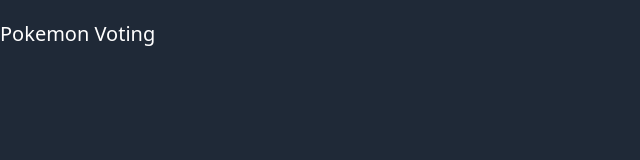
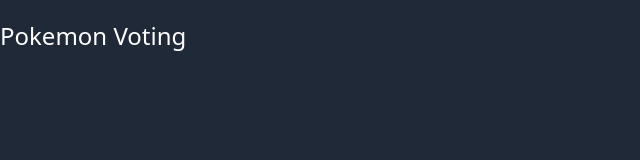
Before and after one commit to nraziz/vote, a Next.js app: page / in a window 1280 px wide. Shown: the top 160 px of the page, without its empty margins (0-640 px from the left). Built offline with nearby package versions, Linux system fonts and the light colour scheme.

Commit message:
text size bigger

```diff
--- a/pages/index.tsx
+++ b/pages/index.tsx
@@ -8,7 +8,7 @@
       <Head>
           <title>Pokemon Voting</title>
       </Head>
-      <h1 className="text-xl">Pokemon Voting</h1>
+      <h1 className="text-2xl">Pokemon Voting</h1>
 
     </div>
   )
```
